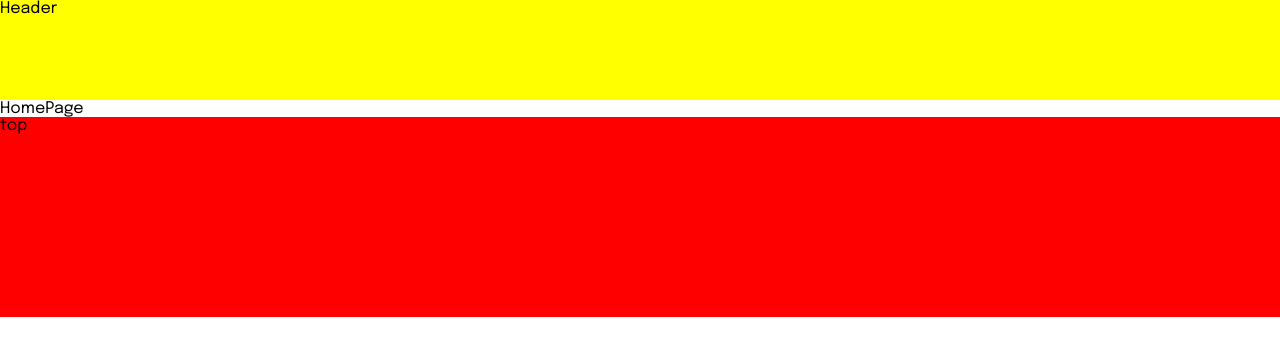
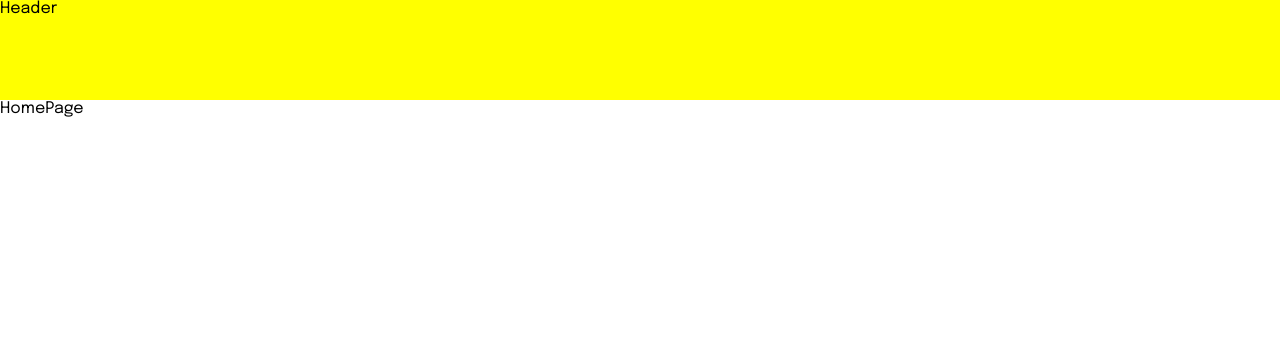
Before and after one commit to loc2pro/lt_ecommerce_fe, a Next.js app: page / in a window 1280 px wide. Shown: the top 356 px of the page. Built offline with nearby package versions, Linux system fonts and the light colour scheme.

Commit message:
chore: restructor layout

```diff
--- a/src/pages/_app.tsx
+++ b/src/pages/_app.tsx
@@ -5,6 +5,7 @@ import React from 'react';
 import SSRProvider from 'react-bootstrap/SSRProvider';
 import '../style/global.scss';
 import { StateProvider } from '@/store';
+import Header from '@/components/Header';
 
 const MyApp = ({ Component, pageProps }: AppProps) => {
   const shouldIndexing = false;
@@ -17,7 +18,9 @@ const MyApp = ({ Component, pageProps }: AppProps) => {
           <meta charSet="UTF-8" key="custom-charset" />
           {shouldIndexing && <meta name="robots" content="index,follow" key="meta-indexing" />}
         </Head>
+        <Header />
         <Component {...pageProps} />
+        <footer />
       </StateProvider>
     </SSRProvider>
   );
--- a/src/pages/index.tsx
+++ b/src/pages/index.tsx
@@ -5,9 +5,7 @@ import Footer from '@/components/Footer';
 const HomePage = () => {
   return (
     <>
-      <Header />
       <div>HomePage</div>
-      <Footer/>
     </>
   );
 };
```
